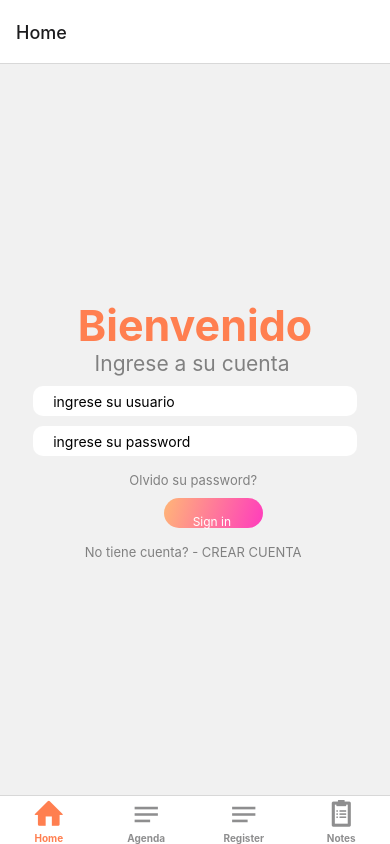
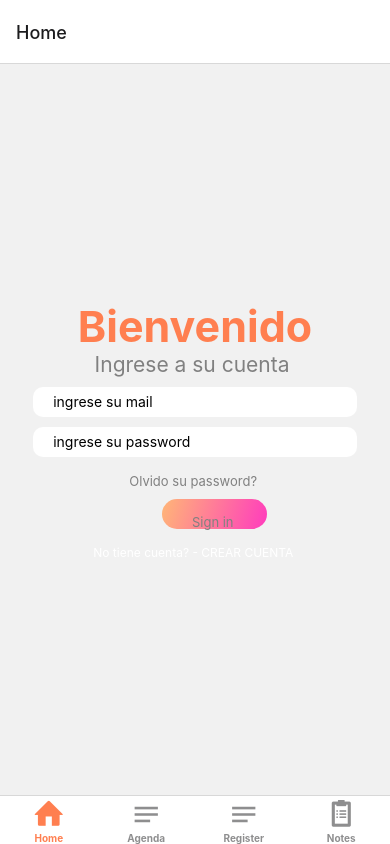
Before and after one commit to noeliamodica/React_Native-ProyectoconFirebase, a React Native app: screen /Home in a window 390 px wide. Built offline with nearby package versions, Linux system fonts and the light colour scheme.

Commit message:
muevo componente de linearGradient y genero login

```diff
--- a/screens/ButtonGradient.js
+++ /dev/null
@@ -1,42 +0,0 @@
-
-import  React from 'react';
-import { StyleSheet, Text, View, TouchableOpacity } from 'react-native';
-import { LinearGradient } from 'expo-linear-gradient';
-
-
-export default function ButtonGradient() {
-    return (
-      <TouchableOpacity >
-
-        <LinearGradient
-          // Button Linear Gradient
-          colors={['#FFB677', '#FF3CBD']}
-          start={ { x: 0, y: 0 }}
-          end={ { x: 1, y: 1 }}
-          style={styles.ButtonGradient}
-          >
-          <Text style={styles.text}>Sign in </Text>
-        </LinearGradient>
-
-      </TouchableOpacity>
-
-    );
-  }
-
-  const styles = StyleSheet.create({
-
-    ButtonGradient: {
-      width: '160%',
-      height: 30,
-      borderRadius: 25,
-      padding: 10,
-      alignItems: 'center',
-      justifyContent: 'center',
-      marginTop: 10,
-    },
-    text:{
-      fontSize: 12,
-      color: '#fff',
-      marginTop: 16,
-      },
-    });
--- a/screens/Home.js
+++ b/screens/Home.js
@@ -1,25 +1,50 @@
 import { StatusBar } from 'expo-status-bar';
 import  React from 'react';
 import {Text, View, StyleSheet, TouchableOpacity, TextInput} from 'react-native';
-import ButtonGradient from './ButtonGradient';
-
+import { LinearGradient } from 'expo-linear-gradient';
 
 
 export default function Home(){
+
+    const Iniciar = () => {
+        signInWithEmailAndPassword(auth, email, password)
+        .then(() => {
+            console.log('ingreso a la cuenta');
+            const user = userCredential.user;
+            console.log(user);
+          })
+          .catch((error) => {
+            console.log(error);
+            Alert.alert('Error', 'No pudo ingresar a la cuenta', [{text: 'OK'}]);
+          });
+      };
+
     return(
         <View style={styles.container}>
             <Text style={styles.titulo}> Bienvenido </Text>
             <Text style={styles.sub}>Ingrese a su cuenta </Text>
-            <TextInput style={styles.input} placeholder='ingrese su usuario'/>
+            <TextInput style={styles.input} placeholder='ingrese su mail'/>
             <TextInput
                 style={styles.input}
                 placeholder='ingrese su password'
                 secureTextEntry={true}
                 />
             <Text style={styles.text} >Olvido su password? </Text>
-            <ButtonGradient />
+            <TouchableOpacity >
+
+              <LinearGradient
+                  // Button Linear Gradient
+                colors={['#FFB677', '#FF3CBD']}
+                start={ { x: 0, y: 0 }}
+                end={ { x: 1, y: 1 }}
+                style={styles.ButtonGradient}
+                  >
+                 <Text style={styles.text}>Sign in </Text>
+             </LinearGradient>
+
+            </TouchableOpacity>
             <TouchableOpacity>
-            <Text style={styles.text} >No tiene cuenta? - CREAR CUENTA </Text>
+            <Text style={styles.textButton} >No tiene cuenta? - CREAR CUENTA </Text>
             </TouchableOpacity>
             <StatusBar style='auto' />
         </View>
@@ -41,7 +66,7 @@ const styles = StyleSheet.create({
         color: 'gray',
         fontSize: 21,
       },
-      input:{
+    input:{
         padding: 10,
         width: '83%',
         height: 30,
@@ -50,10 +75,24 @@ const styles = StyleSheet.create({
         backgroundColor: '#fff',
         paddingStart: 20,
       },
-      text:{
+    text:{
         fontSize: 13,
         color: 'gray',
         marginTop: 16,
         },
+    ButtonGradient: {
+            width: '160%',
+            height: 30,
+            borderRadius: 25,
+            padding: 10,
+            alignItems: 'center',
+            justifyContent: 'center',
+            marginTop: 10,
+          },
+    textButton:{
+            fontSize: 12,
+            color: '#fff',
+            marginTop: 16,
+            },
 
   });
--- a/screens/Register.js
+++ b/screens/Register.js
@@ -16,20 +16,18 @@ export default function Register(){
 
     const auth = getAuth();
 
+
     const registro = () => {
-
       createUserWithEmailAndPassword(auth, email, password)
-        .then( () => {
-          console.log('cuenta creada')
+        .then((userCredential) => {
+          console.log('cuenta creada');
           const user = userCredential.user;
-          console.log(user)
+          console.log(user);
         })
-        .catch( error => {
-          console.log (error)
-        }
-
-        )
-
+        .catch((error) => {
+          console.log(error);
+          Alert.alert('Error', 'No se pudo crear la cuenta', [{text: 'OK'}]);
+        });
     };
 
 
@@ -45,10 +43,7 @@ export default function Register(){
             <BlurView intensity={90}>
                 <View style={styles.register}>
                 <Text style={styles.sub}>Ingrese a su cuenta </Text>
-                <View>
-                    <Text style={styles.text}> Ingrese su nombre de usuario </Text>
-                 <TextInput style={styles.input} placeholder='usuario'/>
-                 </View>
+
                  <View>
                  <Text style={styles.text}> Ingrese su email </Text>
                  <TextInput onChangeText={(text)=> setEmail(text) } style={styles.input} placeholder='email'/>
@@ -64,7 +59,7 @@ export default function Register(){
                 </View>
 
                 <TouchableOpacity
-                 onPress={Register}
+                 onPress={registro}
                  style={styles.button}>
                 <Text style={styles.text}> REGISTRARSE </Text>
                 </TouchableOpacity>
```
